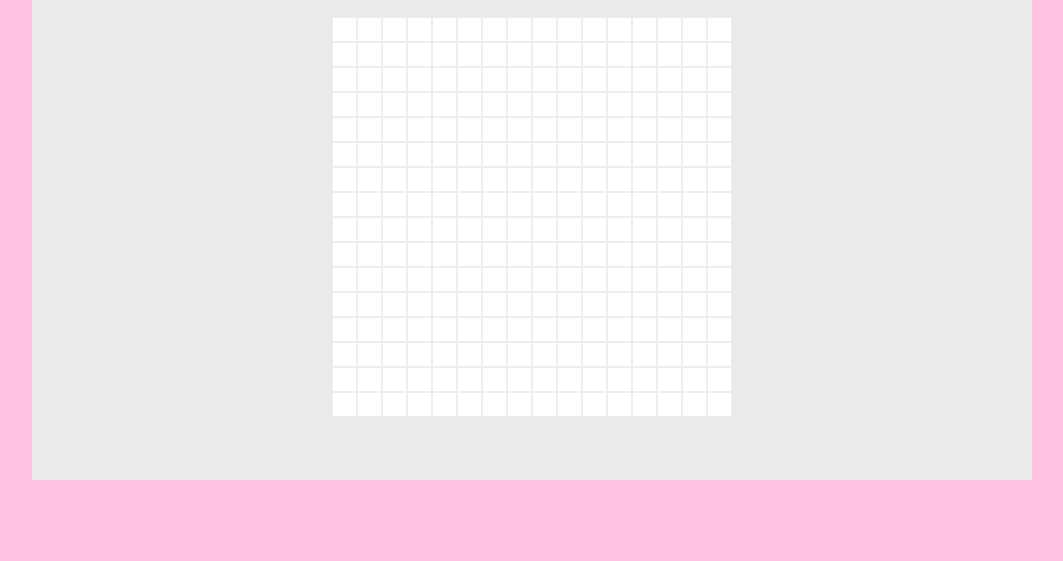
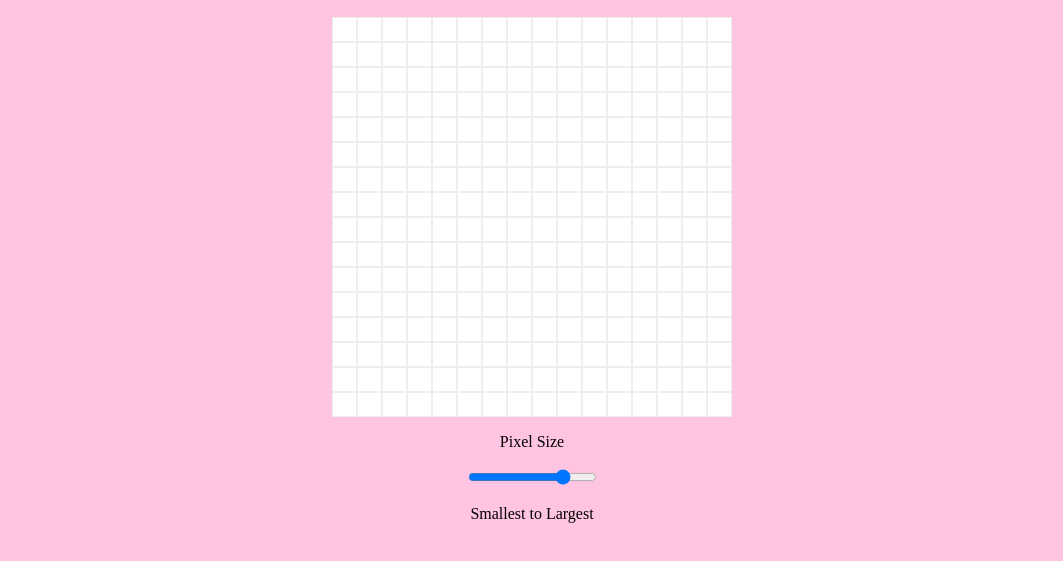
Before and after one commit to Chetonix/top-etch-a-sketch, a website: page index.html in a window 1280 px wide. Shown: the part 131-692 px from the top of the page, without its empty margins (108-1171 px from the left). Drawn offline with Linux system fonts and the light colour scheme.

Commit message:
add a slider to pick the grid size but with errors

```diff
--- a/index.html
+++ b/index.html
@@ -16,7 +16,14 @@
         <button class="rainbow button">Rainbow</button>
         <button class="pick button">Pick Color</button>
       </div>
+      <div class="size-container">
+        <p>Pixel Size</p>
+        <input type="range" min="2" max="20" value="16" id="sizeRange" class="slider">
+        <p>Smallest to Largest</p>
+      </div>
     </div>
+
+
     <script src="index.js"></script>
   </body>
 </html>
--- a/index.js
+++ b/index.js
@@ -1,23 +1,30 @@
 const container = document.querySelector(".container");
 const sketchPad = document.createElement("div");
 let color = "rainbow";
+let elementBefore = document.querySelector(".size-container");
+let slider = document.querySelector('#sizeRange');
 
 function createGrid(gridNumber) {
-  for (let i = 0; i < gridNumber; i++) {
-    for (let j = 0; j < gridNumber; j++) {
+  for (let i = 0; (i < (gridNumber * gridNumber)); i++) {
+
       let div = document.createElement("div");
       // div.style.backgroundColor = "white";
       // div.style.height = "10px";
       // div.style.width = "10px";
       div.classList.add("square");
       sketchPad.appendChild(div);
-      sketchPad.style.gridTemplateColumns = `repeat(${gridNumber}, 1fr)`;
-      sketchPad.style.gridTemplateRows = `repeat(${gridNumber}, 1fr)`;
-      container.appendChild(sketchPad);
+    }
+    sketchPad.style.gridTemplateColumns = `repeat(${gridNumber}, 1fr)`;
+    sketchPad.style.gridTemplateRows = `repeat(${gridNumber}, 1fr)`;
+      // container.appendChild(sketchPad);
+    elementBefore.parentNode.insertBefore(sketchPad, elementBefore);
+}
 
-    }
-  }
+function pixelSize() {
+  createGrid(this.value);
 }
+
+slider.addEventListener('mouseup', pixelSize);
 
 createGrid(16);
 
--- a/styles.css
+++ b/styles.css
@@ -10,7 +10,7 @@ body {
 
 .container {
   display: flex;
-  background-color: #eaeaea;
+  background-color: #ffc4e1;
   max-width: 1000px;
   width: 90%;
   text-align: center;
@@ -30,8 +30,8 @@ body {
   justify-self: center;
   margin: 0 auto;
   display: grid;
-  grid-template-columns: repeat(16, 1fr);
-  grid-template-rows: repeat(16, 1fr);
+  /* grid-template-columns: repeat(16, 1fr);
+  grid-template-rows: repeat(16, 1fr); */
   grid-gap: 0;
   height: 400px;
   width: 400px;
```
